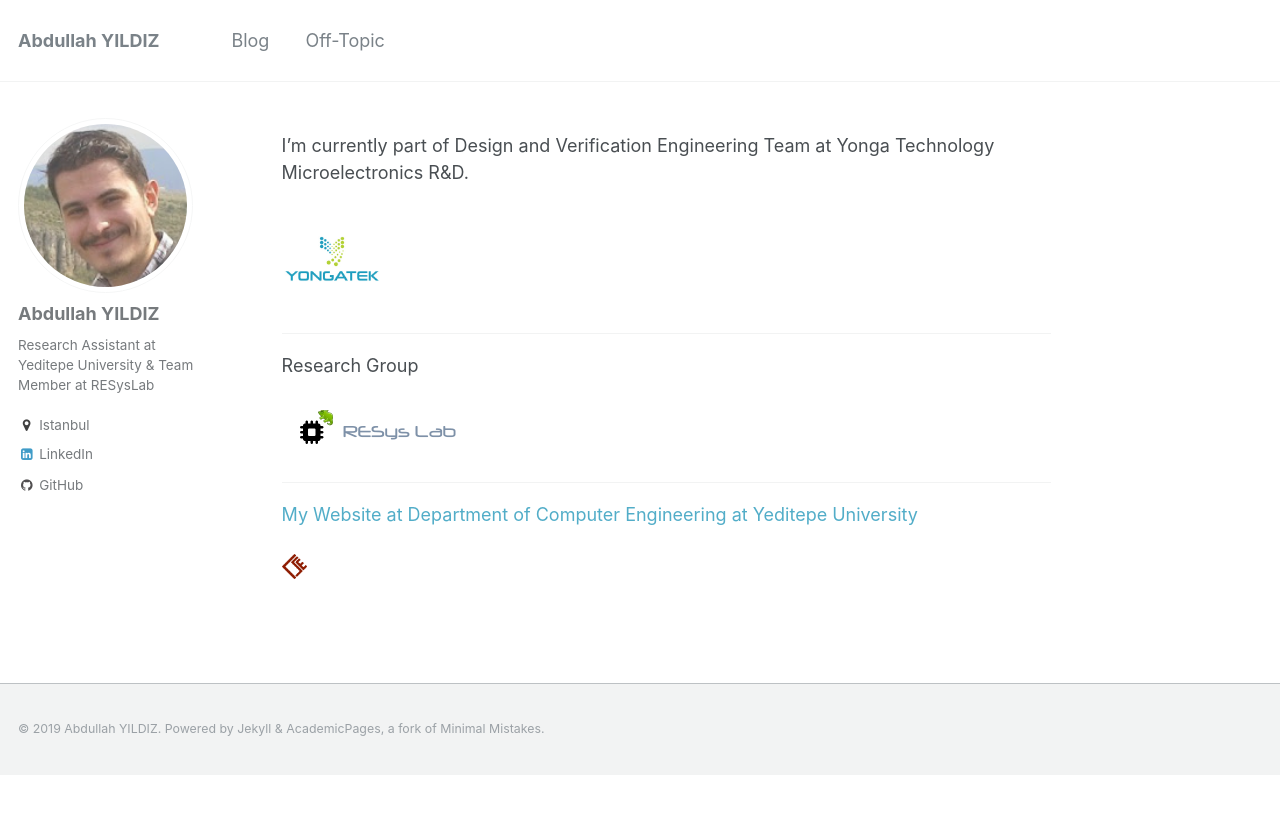
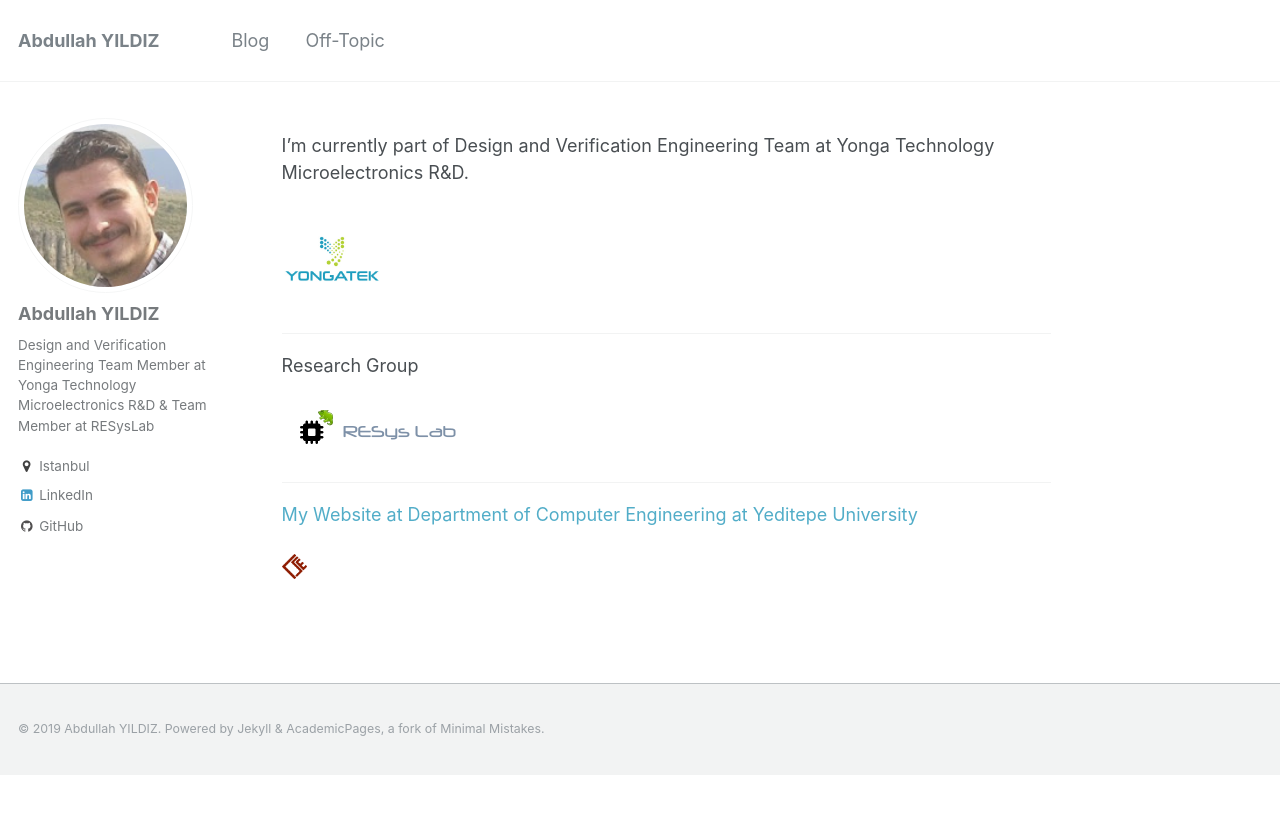
Before and after one commit to abdullahyildiz/abdullahyildiz.github.io, a Jekyll site: the page built from _pages/about.md, in a window 1280 px wide. Shown: the top 814 px of the page. Built offline with Jekyll 4.4.1, drawn with Linux system fonts in a browser that asks for light colours.

Commit message:
Update _config.yml

```diff
--- a/_config.yml
+++ b/_config.yml
@@ -10,7 +10,7 @@ locale                   : "en-US"
 title                    : "Abdullah YILDIZ"
 title_separator          : "-"
 name                     : &name "Abdullah YILDIZ"
-description              : &description "Design and Verification Engineering Team at Yonga Technology Microelectronics R&D"
+description              : &description "Design and Verification Engineering Team Member at Yonga Technology Microelectronics R&D & Team Member at RESysLab"
 url                      : https://abdullahyildiz.github.io # the base hostname & protocol for your site e.g. "https://mmistakes.github.io"
 baseurl                  : "" # the subpath of your site, e.g. "/blog"
 repository               : "abdullahyildiz.github.io"
@@ -80,7 +80,7 @@ analytics:
 author:
   name             : "Abdullah YILDIZ"
   avatar           : "me.png"
-  bio              : "Research Assistant at Yeditepe University & Team Member at RESysLab"
+  bio              : "Design and Verification Engineering Team Member at Yonga Technology Microelectronics R&D & Team Member at RESysLab"
   location         : "Istanbul"
   employer         :
   googlescholar    :
```
